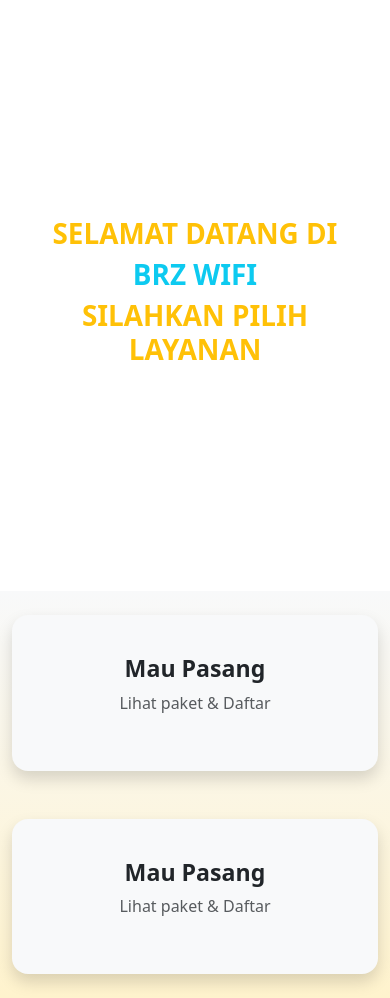
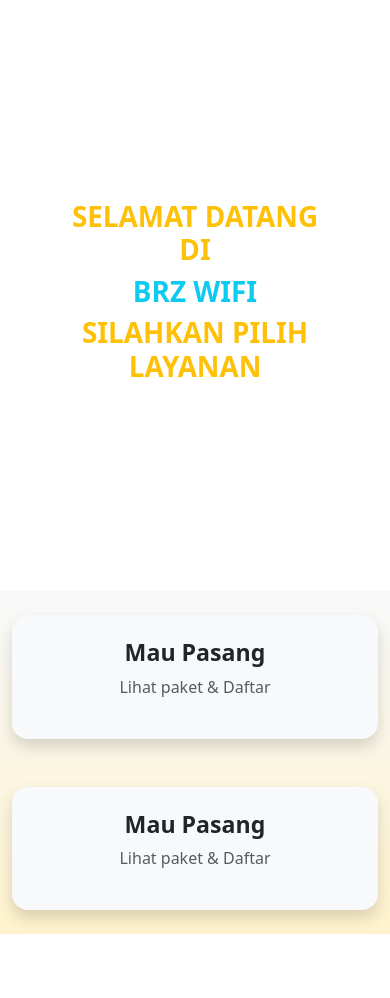
Before and after one commit to kapalp3cah/rtrwnet, a Django app: page / in a window 390 px wide. After the commit the page ends 934 px from the top, so only its background shows below. Run offline with Django 5.2, Linux system fonts and the light colour scheme.

Commit message:
fixphone

```diff
--- a/web/templates/web/home.html
+++ b/web/templates/web/home.html
@@ -11,7 +11,7 @@
 <body>
 
 <!-- HERO -->
-<section class="hero text-center text-white">
+<section class="hero text-center text-white p-5">
     <div class="container">
         <h1 class="text-warning fw-bold">SELAMAT DATANG DI</h1>
         <h1 class="fw-bold text-info">BRZ WIFI</h1>
@@ -24,8 +24,8 @@
     <div class="container">
         <div class="row g-5 justify-content-center">
             <!--MAU PASANG-->
-            <div class="col-md-10">
-                <a href="{% url 'pricing' %}" class="card pricing-card shadow text-center bg-light text-decoration-none p-4">
+            <div class="col-md-7">
+                <a href="{% url 'pricing' %}" class="card pricing-card shadow text-center bg-light text-decoration-none p-2">
                     <div class="card-body">
                     <h3 class="fw-bold">Mau Pasang</h3>
                     <p class="text-muted">Lihat paket & Daftar</p>
@@ -33,8 +33,8 @@
                 </a>
             </div>
             <!-- 10 Mbps -->
-            <div class="col-md-10">
-                <a href="{% url 'pelanggan' %}" class="card pricing-card shadow text-center bg-light text-decoration-none p-4">
+            <div class="col-md-7">
+                <a href="{% url 'pelanggan' %}" class="card pricing-card shadow text-center bg-light text-decoration-none p-2">
                     <div class="card-body">
                         <h3 class="fw-bold">Mau Pasang</h3>
                         <p class="text-muted">Lihat paket & Daftar</p>
--- a/web/templates/web/pricing.html
+++ b/web/templates/web/pricing.html
@@ -15,7 +15,7 @@
 <body>
 
 <!-- HERO -->
-<section class="hero text-center text-white">
+<section class="hero text-center text-white p-5">
     <div class="container">
         <h1 class="text-warning fw-bold">HIGH SPEED</h1>
         <h1 class="fw-bold text-info">BRZ WIFI</h1>
```
